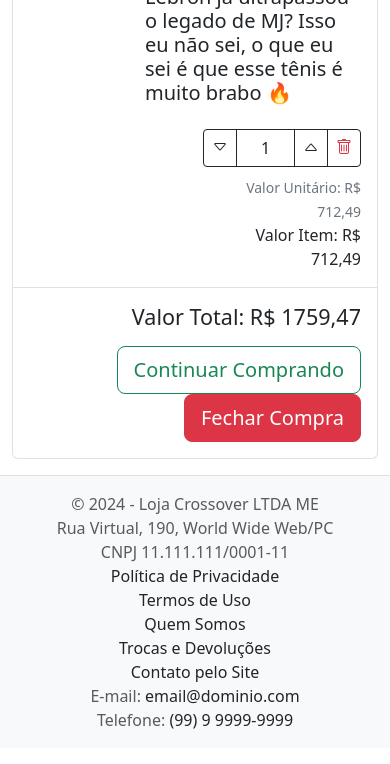
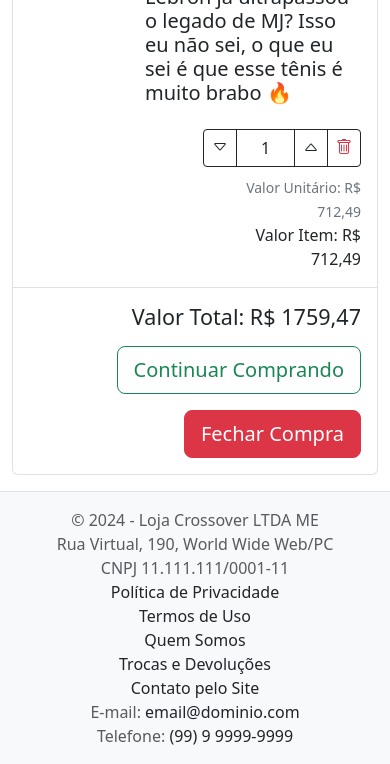
Before and after one commit to Captain-not-so-obvious/loja-crossover, a website: page carrinho.html in a window 390 px wide. Shown: the part 1223-1987 px from the top of the page. Drawn offline with nearby package versions, Linux system fonts and the light colour scheme.

Commit message:
Update style.css
Adicionei responsividade aos botões de fechamento de compra da página

```diff
--- a/css/style.css
+++ b/css/style.css
@@ -13,3 +13,9 @@ p.truncar-3l {
     overflow: hidden;
     text-overflow: ellipsis;
 }
+
+@media screen and (max-width: 469px) {
+    .mt-xs-3 {
+        margin-top: 1rem;
+    }
+}
```
